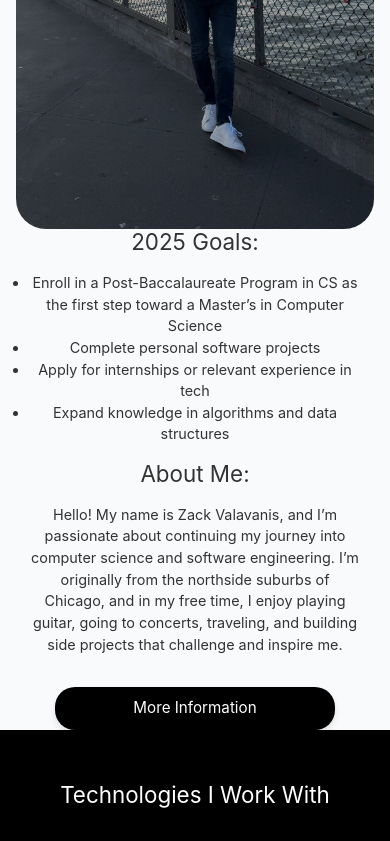
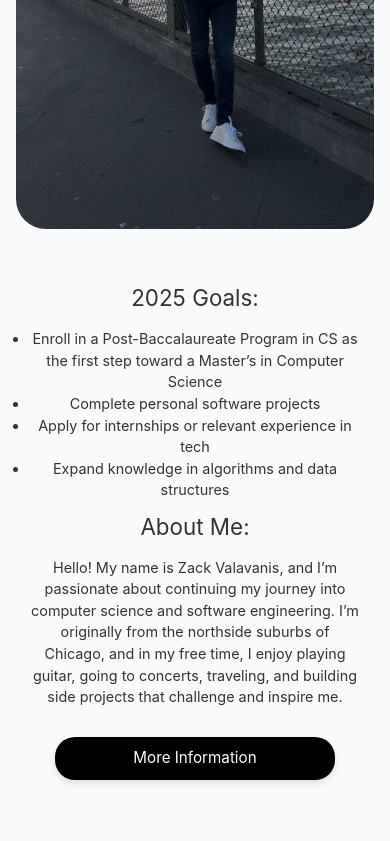
Before and after one commit to zackvalavanis/MyPortfolio, a React (Vite) app: page / in a window 390 px wide. Shown: the part 1156-1997 px from the top of the page. Built offline with nearby package versions, Linux system fonts and the light colour scheme.

Commit message:
mobile styling

```diff
--- a/src/pages/ContactMe/ContactMe.css
+++ b/src/pages/ContactMe/ContactMe.css
@@ -205,12 +205,18 @@
 
   .left-side-contact-container,
   .right-side-contact-container {
-    width: 90%;
-    min-height: auto;
+    width: 100%;
+    height: auto;
     padding: 20px;
   }
 
   .row-fields {
     flex-direction: column;
   }
+
+  .submit-email-button-container {
+    display: flex;
+    align-items: center;
+    justify-content: center;
+  }
 }
--- a/src/pages/Main/Main.css
+++ b/src/pages/Main/Main.css
@@ -10,7 +10,7 @@
   display: flex;
   justify-content: space-around;
   width: 100%;
-  background: linear-gradient(to right, rgb(230, 230, 230), rgb(204, 204, 204));
+  background-color: #f9fafb;
   height: auto;
 }
 
@@ -195,10 +195,10 @@
   display: flex;
   flex-wrap: wrap;
   justify-content: center;
-  gap: 1.5rem;
+  gap: 1.0rem;
   margin-bottom: 2rem;
   width: 100%;
-  max-width: 1200px;
+  max-width: 1370px;
 }
 
 .technology-grid {
@@ -294,10 +294,17 @@
 /* ================= RESPONSIVE ================= */
 @media screen and (max-width: 1024px) {
 
-  /* Sections stack vertically */
+  /* Sections stack vertically with spacing */
   .section-1,
   .section-2,
   .education-section-container {
+    flex-direction: column;
+    height: auto;
+    margin-bottom: 3rem;
+    /* adds space between sections */
+  }
+
+  .section-4-container {
     flex-direction: column;
     height: auto;
   }
@@ -308,12 +315,14 @@
   .left-side-section-2-container,
   .right-side-section-2-container,
   .left-side-education-container,
-  .accordian-container-right-side {
+  .accordion-container-right-side {
     width: 100%;
     max-width: 100%;
-    margin: 0 auto;
+    margin: 0 auto 2rem auto;
+    /* bottom margin for spacing */
     padding: 0 1rem;
     box-sizing: border-box;
+    height: auto;
   }
 
   /* About Me image fix */
@@ -326,9 +335,9 @@
   .image-header {
     width: 100%;
     max-width: 500px;
-    /* optional, limits extremely large images */
     height: auto;
-    margin: 0 auto;
+    margin: 0 auto 1.5rem auto;
+    /* bottom margin for spacing */
   }
 
   /* Center text in About Me */
@@ -339,37 +348,53 @@
     text-align: center;
     padding-left: 0;
     padding-right: 0;
+    margin-bottom: 1.5rem;
+    /* space between text blocks */
   }
 
   .section-2-container {
     flex-direction: column;
     padding: 1rem;
+    gap: 2rem;
+    /* adds consistent spacing between children */
   }
 }
 
 @media screen and (max-width: 768px) {
+  .section-1 {
+    height: auto;
+    /* allow content to expand naturally */
+    margin-bottom: 2.5rem;
+  }
+
+  .section-4-container {
+    flex-direction: column;
+    height: auto;
+
+  }
 
   .header-about-me-text-container {
     font-size: 1.8rem;
     line-height: 1.3;
+    margin-bottom: 1rem;
   }
 
   .paragraph-about-me-text-container,
   .bullets-about-me-goals {
     font-size: 1rem;
     padding: 0 1rem;
+    margin-bottom: 1rem;
   }
 
   .button-more-info-about-me {
     padding: 10px 18px;
     font-size: 0.95rem;
+    margin-bottom: 1.5rem;
   }
 
-  .header-section-2,
-  .header-right-section-2 {
-    font-size: 1.4rem;
-    text-align: center;
-    align-items: center;
+  .section-2-container>* {
+    margin-bottom: 2rem;
+    /* space between accordion items and images */
   }
 
   .right-side-section-2-container img,
@@ -377,73 +402,33 @@
     width: 100%;
     max-height: 220px;
     object-fit: contain;
-  }
-
-  .header-section-3 {
-    font-size: 1.8rem;
     margin-bottom: 1.5rem;
-    text-align: center;
-  }
-
-  .technology-grid {
-    grid-template-columns: repeat(auto-fit, minmax(120px, 1fr));
-    gap: 0.8rem;
-  }
-
-  .container-headers-technologies {
-    max-width: 200px;
-    padding: 0.8rem;
-  }
-
-  .images-logos {
-    width: 2.5rem;
-    height: 2.5rem;
-  }
-
-  .container-image-description {
-    font-size: 0.85rem;
   }
 }
 
 @media screen and (max-width: 480px) {
-
   .header-about-me-text-container {
     font-size: 1.4rem;
     line-height: 1.2;
-  }
-
-  .header-section-3 {
-    font-size: 1.4rem;
+    margin-bottom: 1rem;
   }
 
   .paragraph-about-me-text-container,
   .bullets-about-me-goals {
     font-size: 0.9rem;
     padding: 0 0.8rem;
+    margin-bottom: 0.8rem;
   }
 
-  .technology-grid {
-    grid-template-columns: repeat(auto-fit, minmax(100px, 1fr));
-  }
-
-  .container-headers-technologies {
-    max-width: 160px;
-    padding: 0.6rem;
-  }
-
-  .images-logos {
-    width: 2rem;
-    height: 2rem;
-  }
-
-  .container-image-description {
-    font-size: 0.75rem;
+  .section-2-container>*,
+  .education-section-container>* {
+    margin-bottom: 1.5rem;
   }
 
   .button-more-info-about-me {
     width: 100%;
     max-width: 280px;
-    margin: 0 auto;
+    margin: 0 auto 1rem auto;
     display: block;
   }
 }
--- a/src/pages/Main/Main.tsx
+++ b/src/pages/Main/Main.tsx
@@ -124,7 +124,11 @@ export function Main() {
             },
             {
               title: 'Backend',
-              techs: [{ name: 'Rails', img: 'https://cdn.jsdelivr.net/gh/devicons/devicon/icons/rails/rails-original-wordmark.svg' }]
+              techs: [{ name: 'Rails', img: 'https://cdn.jsdelivr.net/gh/devicons/devicon/icons/rails/rails-original-wordmark.svg' },
+              { name: 'Express', img: 'https://cdn.jsdelivr.net/gh/devicons/devicon/icons/express/express-original.svg' },
+                ,
+              { name: 'Node.js', img: 'https://cdn.jsdelivr.net/gh/devicons/devicon/icons/nodejs/nodejs-original.svg' }
+              ]
             },
             {
               title: 'Database',
```
